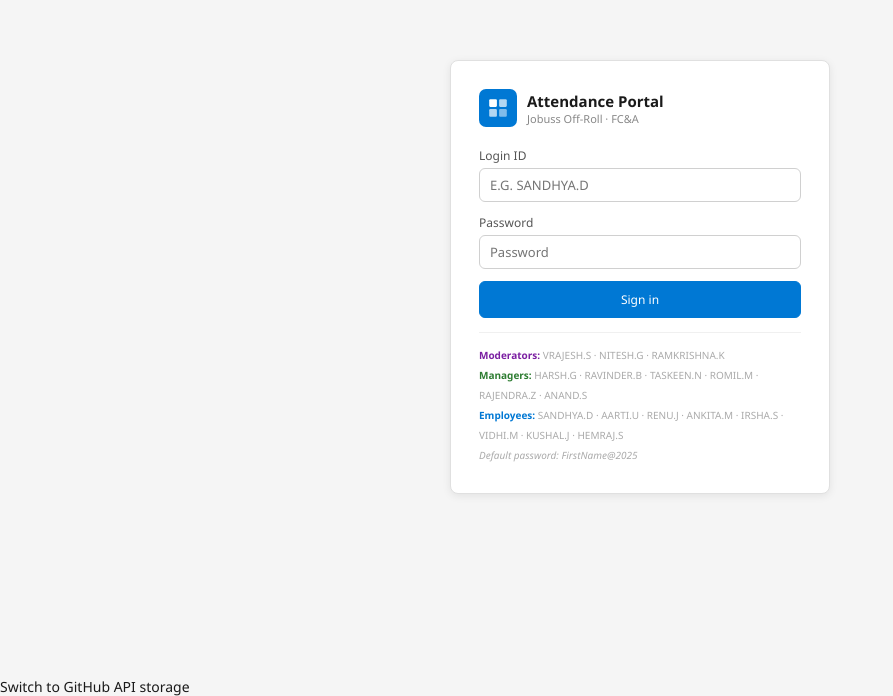
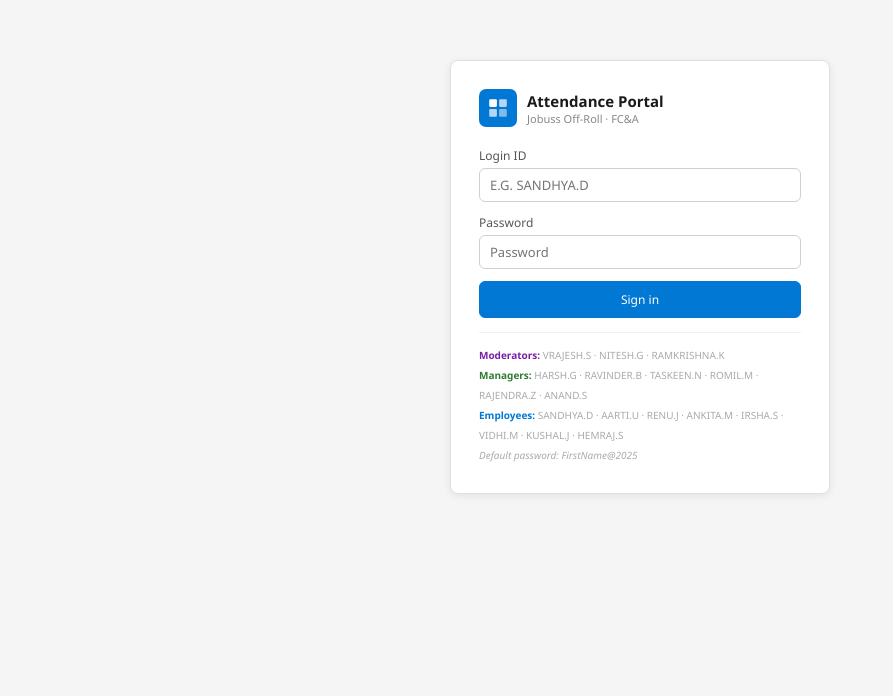
Before and after one commit to vrajeshshah117/attendance-portal, a plain HTML site: page index.html in a window 1280 px wide. Shown: the part 123-819 px from the top of the page, without its empty margins (0-893 px from the left). Drawn offline with Linux system fonts and the light colour scheme.

Commit message:
Update index.html

```diff
--- a/index.html
+++ b/index.html
@@ -155,7 +155,7 @@ const CONFIG={
   GH_REPO:'attendance-portal',
   GH_FILE:'attendance_data.json',
   GH_BRANCH:'main',
-  GH_TOKEN:'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'
+  GH_TOKEN:atob('Z2hwX3BEZUhwdnlEY0V1RjRETzRpaVpINlg3R2drQW5EaTNIVjZJdg==')
 };
 
 const USERS={
@@ -885,4 +885,3 @@ async function changePassword(){
 </script>
 </body>
 </html>
-Switch to GitHub API storage
```
